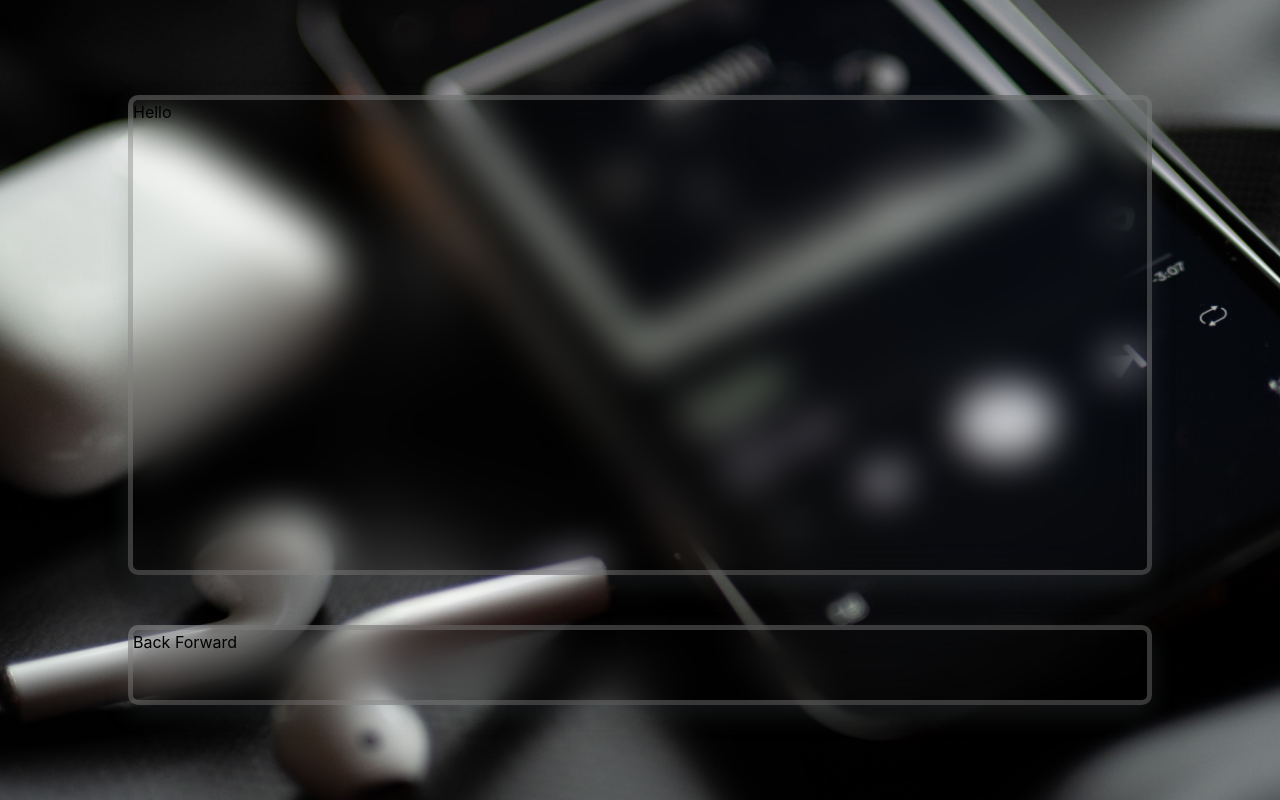
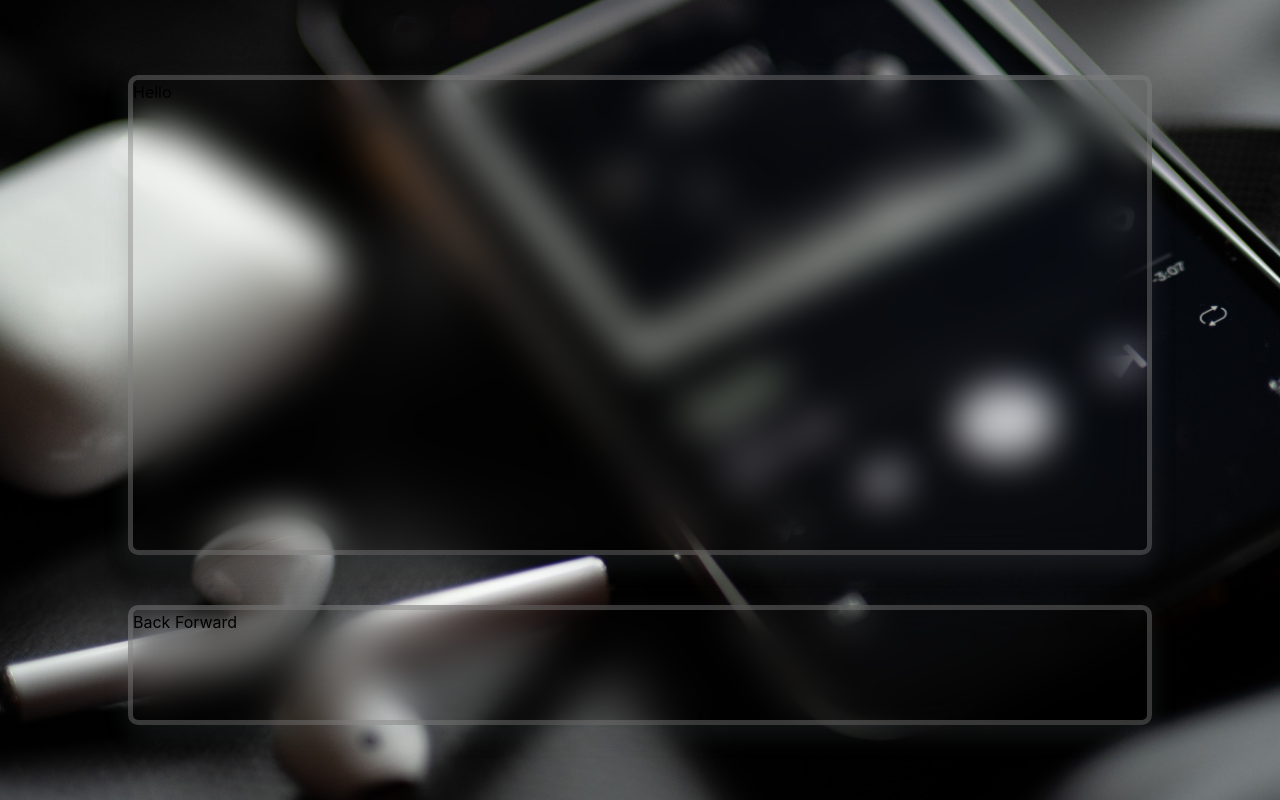
Before and after one commit to tivereidoro/mie_studio_app, a React (Vite) app: page / in a window 1280 px wide. Built offline with nearby package versions, Linux system fonts and the light colour scheme.

Commit message:
Adjust gap

```diff
--- a/src/components/playerStyle.css
+++ b/src/components/playerStyle.css
@@ -31,7 +31,7 @@
 
 .control_panel {
     width: 80%;
-    height: 80px;
+    height: 120px;
     box-shadow: 0 10px 25px rgba(92, 99, 105, 0.2);
     backdrop-filter: blur(20px);
     border-radius: 10px;
```
